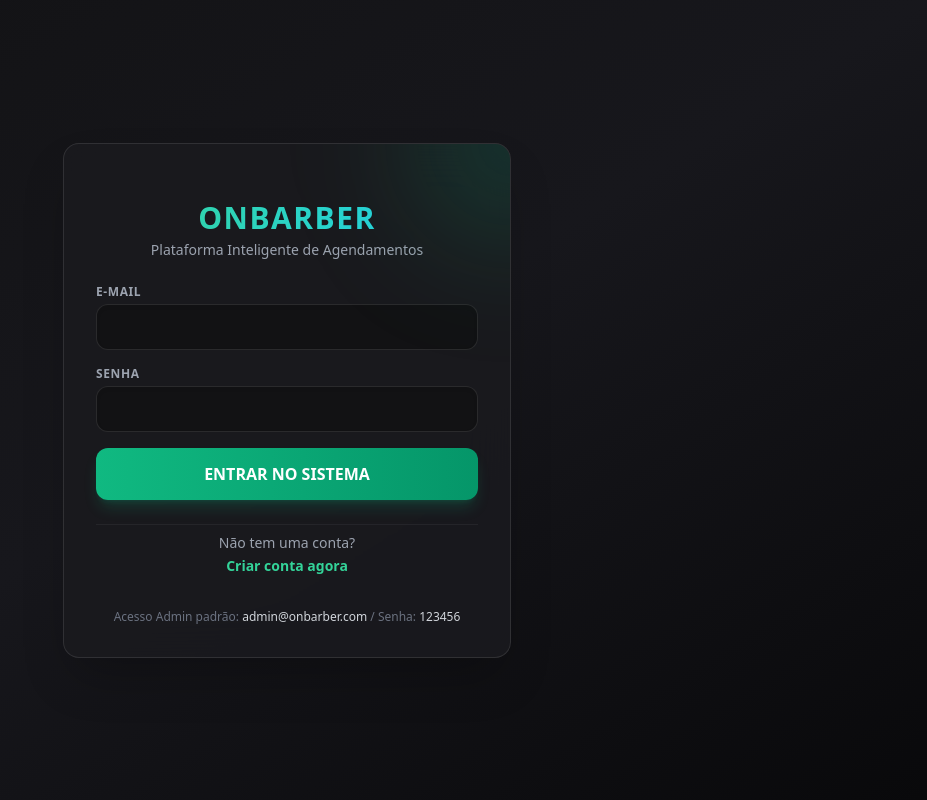
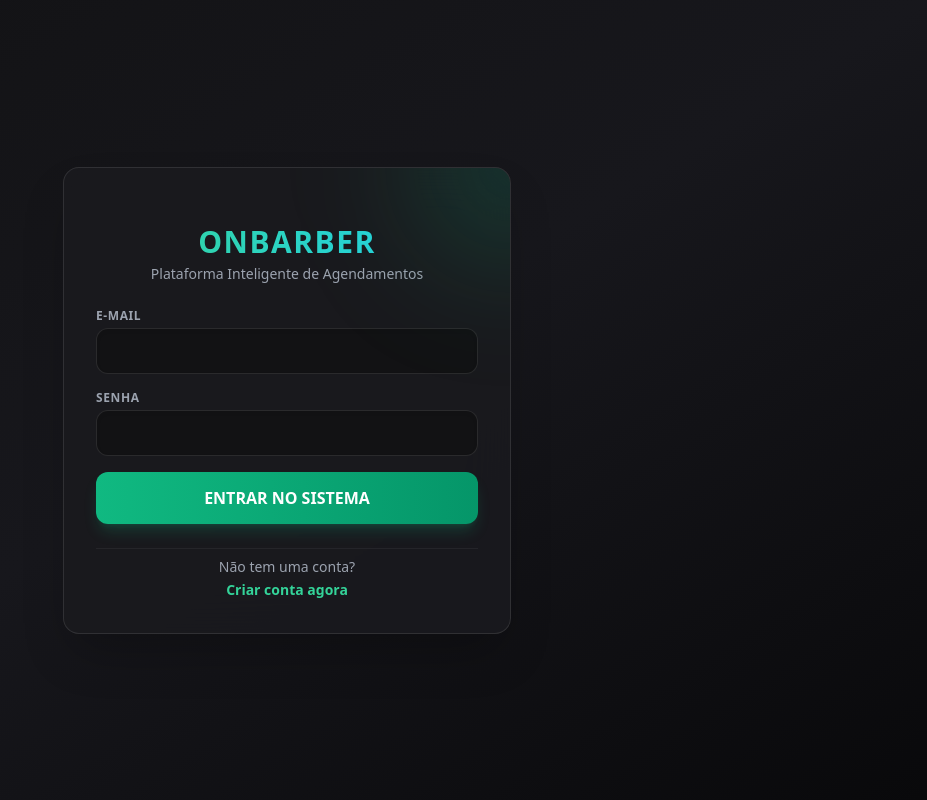
Before and after one commit to ewerthonmaycon11/barber, a Flask app: page /login in a window 1280 px wide. Shown: the whole page, without its empty margins (353-1280 px from the left). Run offline with Flask 3, Linux system fonts and the light colour scheme; data that the repository does not hold is empty; parts of the project's set-up code (start-up, migrations or seed data) failed here and were passed over; some libraries are stand-ins or nearby versions.

Commit message:
Refactor login.html template structure

```diff
--- a/templates/login.html
+++ b/templates/login.html
@@ -43,9 +43,7 @@
             <a href="{{ url_for('register') }}" class="text-emerald-400 hover:text-emerald-300 font-semibold text-sm transition-colors">Criar conta agora</a>
         </div>
 
-        <div class="text-xs text-center text-gray-500 pt-2">
-            Acesso Admin padrão: <span class="text-gray-300">admin@onbarber.com</span> / Senha: <span class="text-gray-300">123456</span>
-        </div>
+
     </div>
 </div>
 {% endblock %}
```
